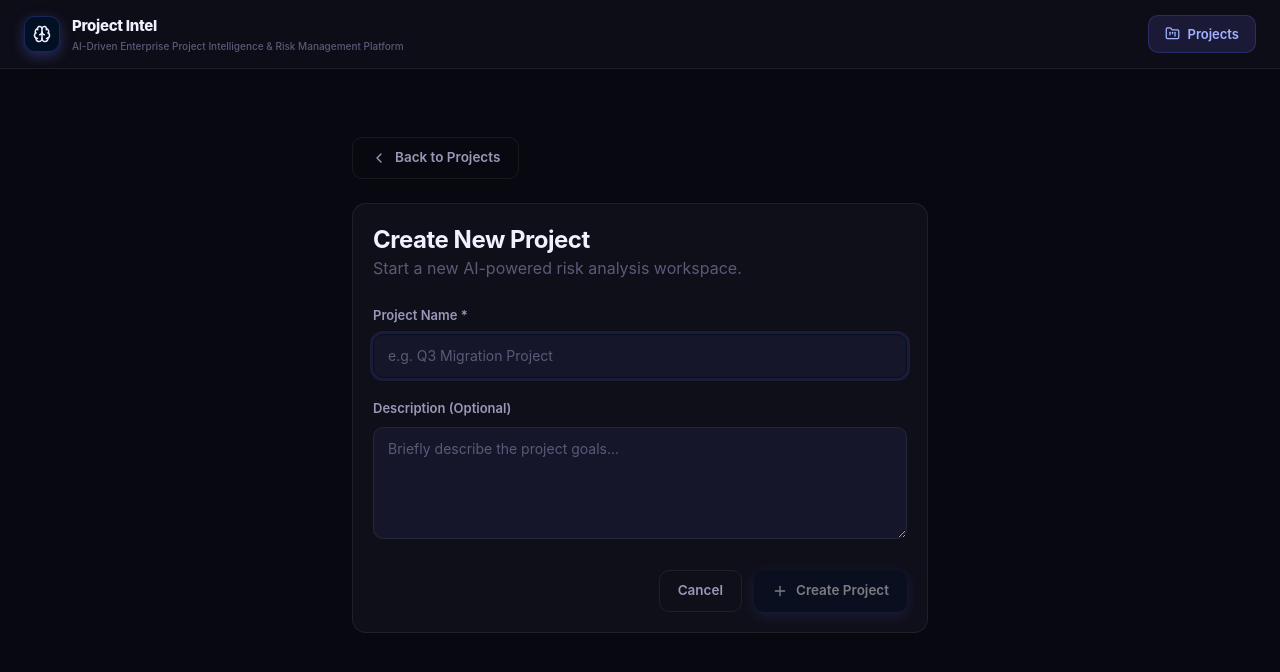
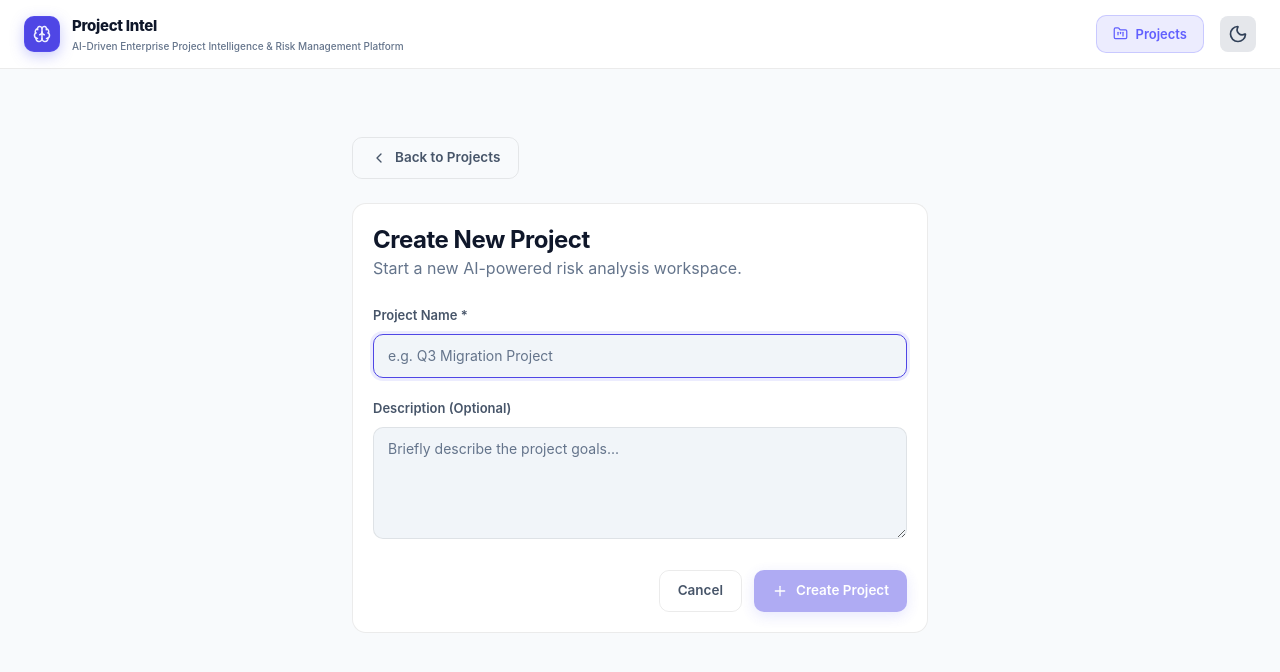
Before and after one commit to pankajuday/AI-Project-Risk-Forecasting-Platform, a React (Vite) app in the folder frontend/: page /projects/new in a window 1280 px wide. Shown: the top 672 px of the page. Built offline with nearby package versions, Linux system fonts and the light colour scheme; no server answers.

Commit message:
feat(frontend): add dark and light mode toggle

```diff
--- /dev/null
+++ b/frontend/src/Context/ThemeContext.tsx
@@ -0,0 +1,48 @@
+import React, { createContext, useContext, useEffect, useState } from 'react';
+
+type Theme = 'dark' | 'light';
+
+interface ThemeContextType {
+  theme: Theme;
+  toggleTheme: () => void;
+}
+
+const ThemeContext = createContext<ThemeContextType | undefined>(undefined);
+
+export const ThemeProvider: React.FC<{ children: React.ReactNode }> = ({ children }) => {
+  const [theme, setTheme] = useState<Theme>(() => {
+    const savedTheme = localStorage.getItem('theme') as Theme;
+    if (savedTheme === 'dark' || savedTheme === 'light') {
+      return savedTheme;
+    }
+    return window.matchMedia('(prefers-color-scheme: dark)').matches ? 'dark' : 'light';
+  });
+
+  useEffect(() => {
+    const root = document.documentElement;
+    if (theme === 'dark') {
+      root.classList.add('dark');
+    } else {
+      root.classList.remove('dark');
+    }
+    localStorage.setItem('theme', theme);
+  }, [theme]);
+
+  const toggleTheme = () => {
+    setTheme((prevTheme) => (prevTheme === 'light' ? 'dark' : 'light'));
+  };
+
+  return (
+    <ThemeContext.Provider value={{ theme, toggleTheme }}>
+      {children}
+    </ThemeContext.Provider>
+  );
+};
+
+export const useTheme = () => {
+  const context = useContext(ThemeContext);
+  if (!context) {
+    throw new Error('useTheme must be used within a ThemeProvider');
+  }
+  return context;
+};
--- a/frontend/src/components/Layout.tsx
+++ b/frontend/src/components/Layout.tsx
@@ -1,22 +1,23 @@
 import { Outlet, Link, useLocation } from 'react-router';
 import { Brain, FolderKanban } from 'lucide-react';
+import { ThemeToggle } from './ThemeToggle';
 
 export default function Layout() {
   const location = useLocation();
 
   return (
-    <div className="flex min-h-screen w-full flex-col bg-[#080810] font-sans text-[#f0f0ff]">
-      {/* Premium Global Navigation Header */}
-      <header className="relative top-0 bottom-2.5 z-0 flex items-center justify-between border-b border-white/[0.07] bg-[#0f0f1a]/80 px-6 py-3.5 backdrop-blur-md">
+    <div className="flex min-h-screen w-full flex-col bg-[var(--bg-base)] font-sans text-[var(--text-primary)] transition-colors duration-200">
+      {/* Global Navigation Header */}
+      <header className="relative top-0 bottom-2.5 z-10 flex items-center justify-between border-b border-[var(--border)] bg-[var(--bg-surface)] px-6 py-3.5 backdrop-blur-md transition-colors duration-200">
         <Link to="/projects" className="flex items-center gap-3 no-underline">
-          <div className="flex size-9 items-center justify-center rounded-[10px] border border-indigo-500/25 bg-[#021023] shadow-[0_4px_14px_rgba(99,102,241,0.35)]">
+          <div className="flex size-9 items-center justify-center rounded-[10px] border border-indigo-500/25 bg-[var(--accent)] shadow-[0_4px_14px_rgba(99,102,241,0.35)]">
             <Brain size={18} color="#f0f0ff" />
           </div>
           <div>
-            <div className="text-[15px] font-extrabold tracking-[-0.02em] text-(--text-primary)">
+            <div className="text-[15px] font-extrabold tracking-[-0.02em] text-[var(--text-primary)]">
               Project Intel
             </div>
-            <div className="text-[10px] font-medium text-(--text-muted)">
+            <div className="text-[10px] font-medium text-[var(--text-muted)]">
               AI-Driven Enterprise Project Intelligence & Risk Management Platform
             </div>
           </div>
@@ -27,13 +28,16 @@ export default function Layout() {
             to="/projects"
             className={`flex items-center gap-2 rounded-[10px] border px-4 py-2 text-[13px] font-semibold no-underline transition-all duration-150 ease-in-out ${
               location.pathname.startsWith('/projects')
-                ? 'border-indigo-500/25 bg-(--accent-soft) text-indigo-300'
-                : 'border-transparent bg-transparent text-(--text-secondary)'
+                ? 'border-indigo-500/25 bg-[var(--accent-soft)] text-indigo-500 dark:text-indigo-300'
+                : 'border-transparent bg-transparent text-[var(--text-secondary)] hover:text-[var(--text-primary)]'
             }`}
           >
             <FolderKanban size={15} />
             <span>Projects</span>
           </Link>
+
+          {/* Dark / Light Mode Toggle Button */}
+          <ThemeToggle />
         </div>
       </header>
 
--- /dev/null
+++ b/frontend/src/components/ThemeToggle.tsx
@@ -0,0 +1,22 @@
+import React from 'react';
+import { Sun, Moon } from 'lucide-react';
+import { useTheme } from '../context/ThemeContext';
+
+export const ThemeToggle: React.FC = () => {
+  const { theme, toggleTheme } = useTheme();
+
+  return (
+    <button
+      onClick={toggleTheme}
+      type="button"
+      className="p-2 rounded-lg bg-gray-200 dark:bg-gray-800 text-gray-800 dark:text-gray-200 hover:bg-gray-300 dark:hover:bg-gray-700 transition-colors focus:outline-none cursor-pointer"
+      aria-label="Toggle theme"
+    >
+      {theme === 'dark' ? (
+        <Sun className="w-5 h-5 text-yellow-400" />
+      ) : (
+        <Moon className="w-5 h-5 text-slate-700" />
+      )}
+    </button>
+  );
+};
--- a/frontend/src/index.css
+++ b/frontend/src/index.css
@@ -9,8 +9,47 @@
     'Courier New', monospace;
 }
 
-/*  CSS Custom Properties  */
+/* Light Mode Variables (Default) */
 :root {
+  /* Colors */
+  --bg-base: #f8fafc;
+  --bg-surface: #ffffff;
+  --bg-elevated: #f1f5f9;
+  --bg-overlay: #e2e8f0;
+
+  --border: rgba(0, 0, 0, 0.08);
+  --border-glow: rgba(99, 102, 241, 0.4);
+
+  --text-primary: #0f172a;
+  --text-secondary: #475569;
+  --text-muted: #64748b;
+
+  /* Accent — Indigo/Violet */
+  --accent: #4f46e5;
+  --accent-soft: rgba(99, 102, 241, 0.12);
+  --accent-glow: rgba(99, 102, 241, 0.25);
+
+  /* Status colors */
+  --success: #10b981;
+  --warning: #f59e0b;
+  --danger: #ef4444;
+  --info: #3b82f6;
+
+  /* Risk severity */
+  --risk-critical: #ef4444;
+  --risk-high: #ea580c;
+  --risk-medium: #d97706;
+  --risk-low: #16a34a;
+
+  /* Shadows */
+  --shadow-sm: 0 2px 8px rgba(0, 0, 0, 0.06);
+  --shadow-md: 0 4px 24px rgba(0, 0, 0, 0.08);
+  --shadow-lg: 0 8px 48px rgba(0, 0, 0, 0.12);
+  --glow-accent: 0 0 24px rgba(99, 102, 241, 0.15);
+}
+
+/* Dark Mode Overrides (Triggered when .dark class is added to <html>) */
+html.dark {
   /* Colors */
   --bg-base: #080810;
   --bg-surface: #0f0f1a;
@@ -72,6 +111,7 @@ body {
   -webkit-font-smoothing: antialiased;
   overflow-x: hidden;
   overflow-y: auto;
+  transition: background-color 0.25s ease, color 0.25s ease;
 }
 
 /*  Scrollbar  */
@@ -87,7 +127,7 @@ body {
   border-radius: 99px;
 }
 ::-webkit-scrollbar-thumb:hover {
-  background: rgba(255, 255, 255, 0.15);
+  background: rgba(150, 150, 150, 0.3);
 }
 
 /*  Typography  */
@@ -118,7 +158,8 @@ pre,
   padding: 20px;
   transition:
     border-color 0.2s,
-    box-shadow 0.2s;
+    box-shadow 0.2s,
+    background-color 0.25s ease;
 }
 .card:hover {
   border-color: var(--border-glow);
@@ -130,7 +171,7 @@ pre,
 
 /*  Glass  */
 .glass {
-  background: rgba(255, 255, 255, 0.03);
+  background: var(--bg-surface);
   backdrop-filter: blur(12px);
   border: 1px solid var(--border);
   border-radius: 14px;
@@ -159,7 +200,7 @@ pre,
   box-shadow: 0 4px 14px rgba(99, 102, 241, 0.35);
 }
 .btn-primary:hover {
-  background: #151536;
+  opacity: 0.9;
   box-shadow: 0 6px 20px rgba(99, 102, 241, 0.5);
   transform: translateY(-1px);
 }
@@ -175,7 +216,7 @@ pre,
 .btn-ghost:hover {
   background: var(--bg-elevated);
   color: var(--text-primary);
-  border-color: rgba(255, 255, 255, 0.12);
+  border-color: var(--border-glow);
 }
 
 .btn-danger {
@@ -230,31 +271,34 @@ pre,
 }
 .badge-indigo {
   background: var(--accent-soft);
+  color: #6366f1;
+  border: 1px solid rgba(99, 102, 241, 0.3);
+}
+html.dark .badge-indigo {
   color: #a5b4fc;
-  border: 1px solid rgba(99, 102, 241, 0.3);
 }
 .badge-green {
   background: rgba(16, 185, 129, 0.1);
-  color: #34d399;
+  color: var(--risk-low);
   border: 1px solid rgba(16, 185, 129, 0.25);
 }
 .badge-yellow {
   background: rgba(234, 179, 8, 0.1);
-  color: #fbbf24;
+  color: var(--risk-medium);
   border: 1px solid rgba(234, 179, 8, 0.25);
 }
 .badge-red {
   background: rgba(239, 68, 68, 0.1);
-  color: #f87171;
+  color: var(--risk-critical);
   border: 1px solid rgba(239, 68, 68, 0.25);
 }
 .badge-orange {
   background: rgba(249, 115, 22, 0.1);
-  color: #fb923c;
+  color: var(--risk-high);
   border: 1px solid rgba(249, 115, 22, 0.25);
 }
 .badge-muted {
-  background: rgba(255, 255, 255, 0.05);
+  background: var(--bg-overlay);
   color: var(--text-secondary);
   border: 1px solid var(--border);
 }
@@ -302,15 +346,6 @@ pre,
 @keyframes spin {
   to {
     transform: rotate(360deg);
-  }
-}
-@keyframes pulse-glow {
-  0%,
-  100% {
-    box-shadow: 0 0 8px rgba(99, 102, 241, 0.3);
-  }
-  50% {
-    box-shadow: 0 0 20px rgba(99, 102, 241, 0.6);
   }
 }
 
@@ -372,7 +407,7 @@ pre,
   padding: 2px 6px;
   border-radius: 5px;
   font-size: 12.5px;
-  color: #a5b4fc;
+  color: var(--accent);
 }
 .markdown-body pre {
   background: var(--bg-overlay);
@@ -399,7 +434,7 @@ pre,
 }
 .markdown-body td {
   padding: 8px 12px;
-  border-bottom: 1px solid rgba(255, 255, 255, 0.04);
+  border-bottom: 1px solid var(--border);
   color: var(--text-secondary);
 }
 .markdown-body blockquote {
--- a/frontend/src/main.tsx
+++ b/frontend/src/main.tsx
@@ -2,9 +2,12 @@ import { StrictMode } from 'react';
 import { createRoot } from 'react-dom/client';
 import './index.css';
 import App from './App.tsx';
+import { ThemeProvider } from './context/ThemeContext.tsx';
 
 createRoot(document.getElementById('root')!).render(
   <StrictMode>
-    <App />
+    <ThemeProvider>
+      <App />
+    </ThemeProvider>
   </StrictMode>,
 );
```
Also changed, not shown: 1 other file (tests, documents, lock files or other folders).
